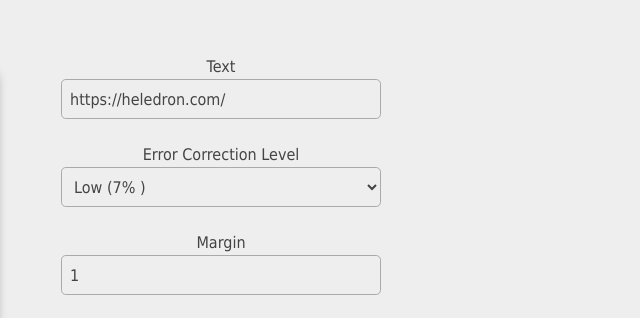
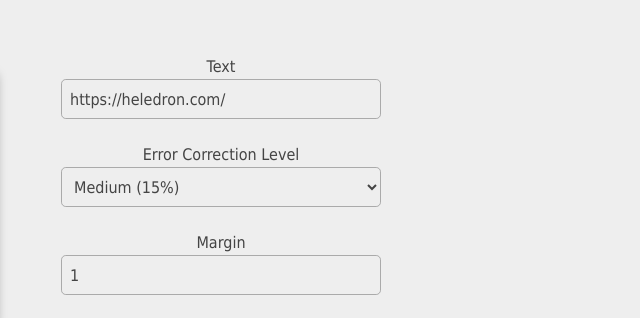
Before and after one commit to TheCymaera/qr-code-generator, a website built with Vite: page index.html in a window 1280 px wide. Shown: the part 169-487 px from the top of the page, 560-1200 px from the left. Built offline with nearby package versions, Linux system fonts and the light colour scheme; what fontawesome-svgs would draw is missing.

Commit message:
✨ Default to medium ecc

```diff
--- a/index.html
+++ b/index.html
@@ -34,9 +34,9 @@
 			<br/>
 
 			<label for="ecc">Error Correction Level</label> <br />
-			<select id="ecc" value="MEDIUM">
+			<select id="ecc">
 				<option value="L">Low (7% )</option>
-				<option value="M">Medium (15%)</option>
+				<option value="M" selected>Medium (15%)</option>
 				<option value="Q">Quartile (25%)</option>
 				<option value="H">High (30%)</option>
 			</select> <br />
```
Also changed, not shown: README.md (added).
